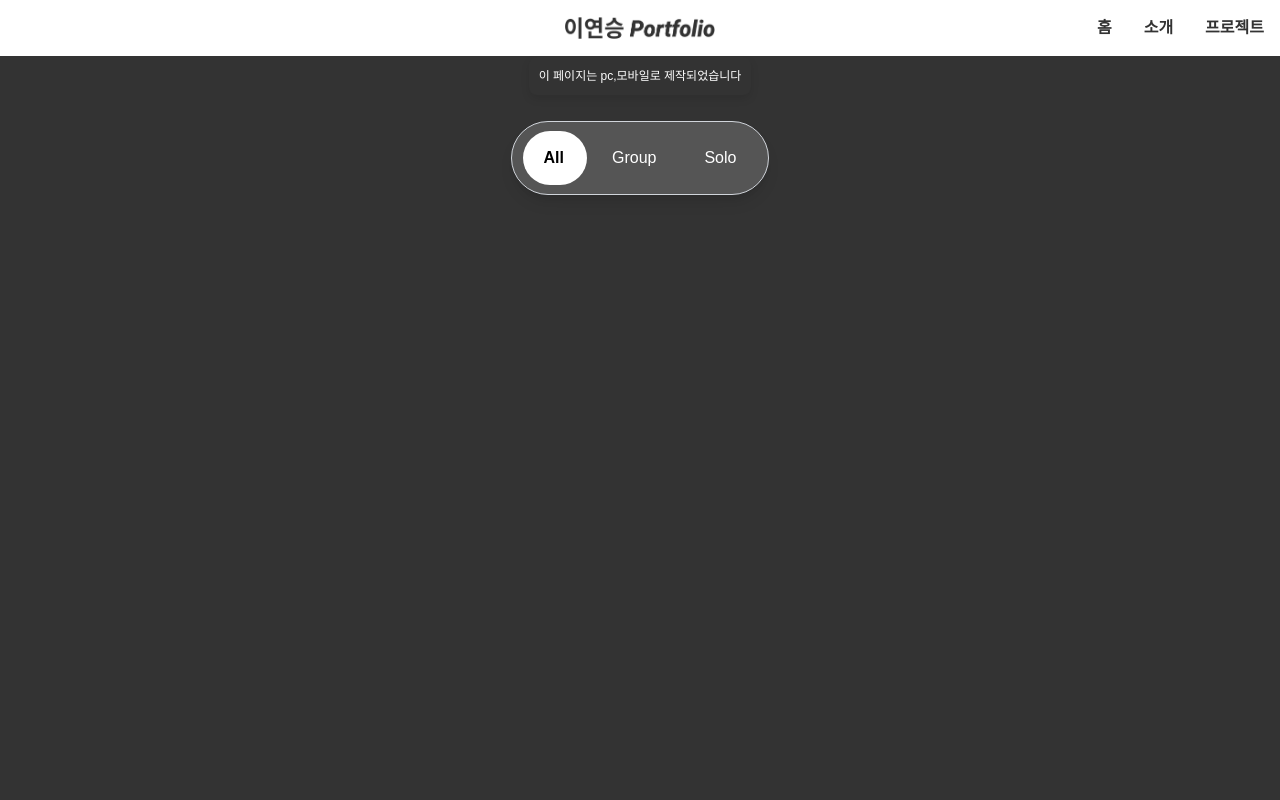
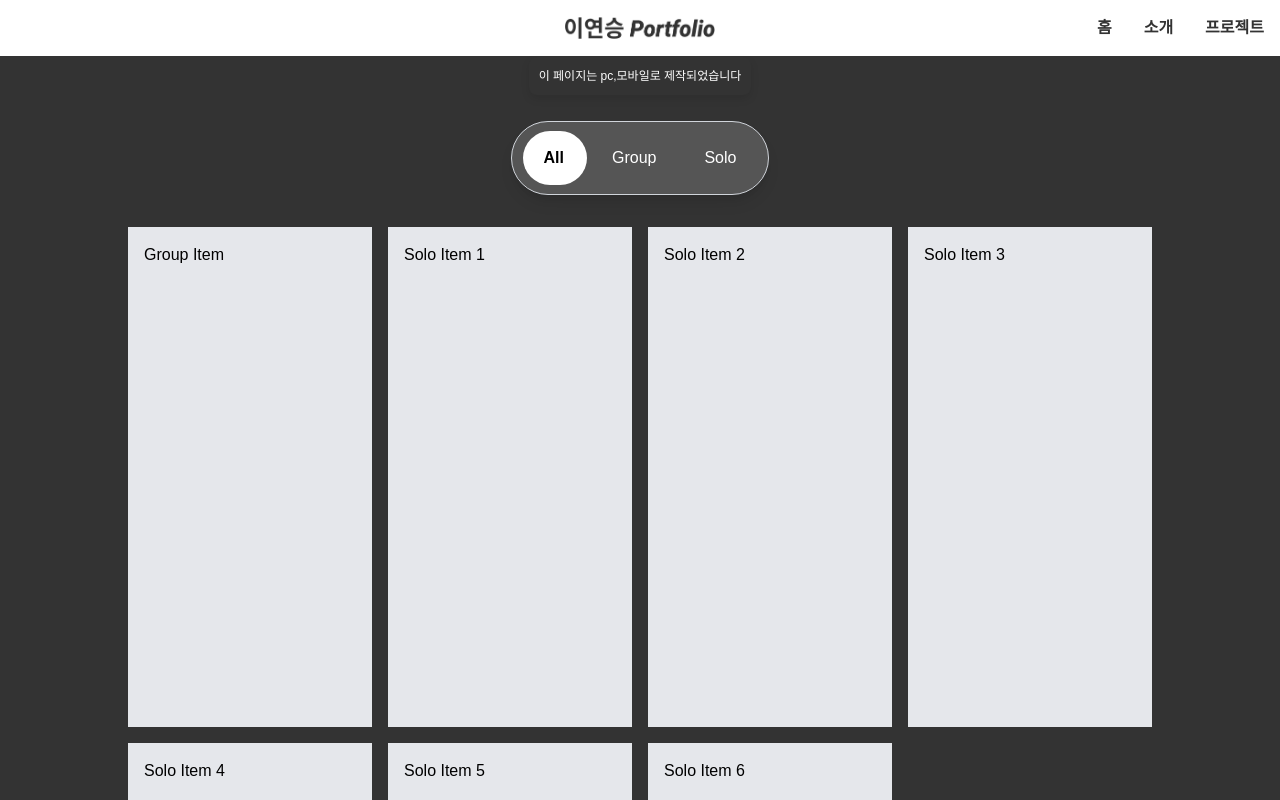
Before and after one commit to leeys951006/Portfolio, a Next.js app in the folder portfolio/: page /project-group in a window 1280 px wide. Shown: the top 800 px of the page. Built offline with nearby package versions, Linux system fonts and the light colour scheme.

Commit message:
아이템 div가 하단에 붙어있는 문제 해결

```diff
--- a/portfolio/app/project-group/page.tsx
+++ b/portfolio/app/project-group/page.tsx
@@ -18,10 +18,24 @@ export default function HomePage() {
     Solo: 'translate-x-[78px]',
   };
 
+  // 각 카테고리의 아이템 정의
+  const groupItems: string[] = ['Group Item'];
+  const soloItems: string[] = ['Solo Item 1', 'Solo Item 2', 'Solo Item 3', 'Solo Item 4', 'Solo Item 5', 'Solo Item 6'];
+
+  // 활성화된 버튼에 따라 표시할 아이템 결정
+  let items: string[] = [];
+  if (activeButton === 'Group') {
+    items = groupItems;
+  } else if (activeButton === 'Solo') {
+    items = soloItems;
+  } else if (activeButton === 'All') {
+    items = groupItems.concat(soloItems);
+  }
+
   return (
-    <div className={`min-h-screen ${isBrightMode ? 'bg-[#f0f0f0]' : 'bg-white'} flex flex-col items-center justify-between`}>
-      <div className={`w-full min-h-screen flex flex-col items-center justify-start pt-16 space-y-8 ${isBrightMode ? 'bg-[#F7B033]' : 'bg-[#333333]'}`}>
-        {/* 버튼 컨트롤러를 상단 중앙으로 이동 */}
+    <div className={`min-h-screen ${isBrightMode ? 'bg-[#f0f0f0]' : 'bg-white'} flex flex-col items-center justify-start`}>
+      <div className={`w-full min-h-screen flex flex-col items-center justify-start pt-16 pb-16 space-y-8 ${isBrightMode ? 'bg-[#F7B033]' : 'bg-[#333333]'}`}>
+        {/* 버튼 컨트롤러 */}
         <div className="w-full flex items-center justify-center">
           <div style={{ backgroundColor: buttonBgColor }} className="p-4 rounded-full shadow-lg border border-gray-300 relative">
             <div className="absolute inset-0 flex items-center justify-center">
@@ -40,6 +54,15 @@ export default function HomePage() {
             </div>
           </div>
         </div>
+
+        {/* 아이템 div */}
+        <div className="w-4/5 grid grid-cols-1 md:grid-cols-4 gap-4 ">
+          {items.map((item, index) => (
+            <div key={index} className="bg-gray-200 p-4 w-full h-[500px]">
+              {item}
+            </div>
+          ))}
+        </div>
       </div>
       <BalloonCursor />
     </div>
```
